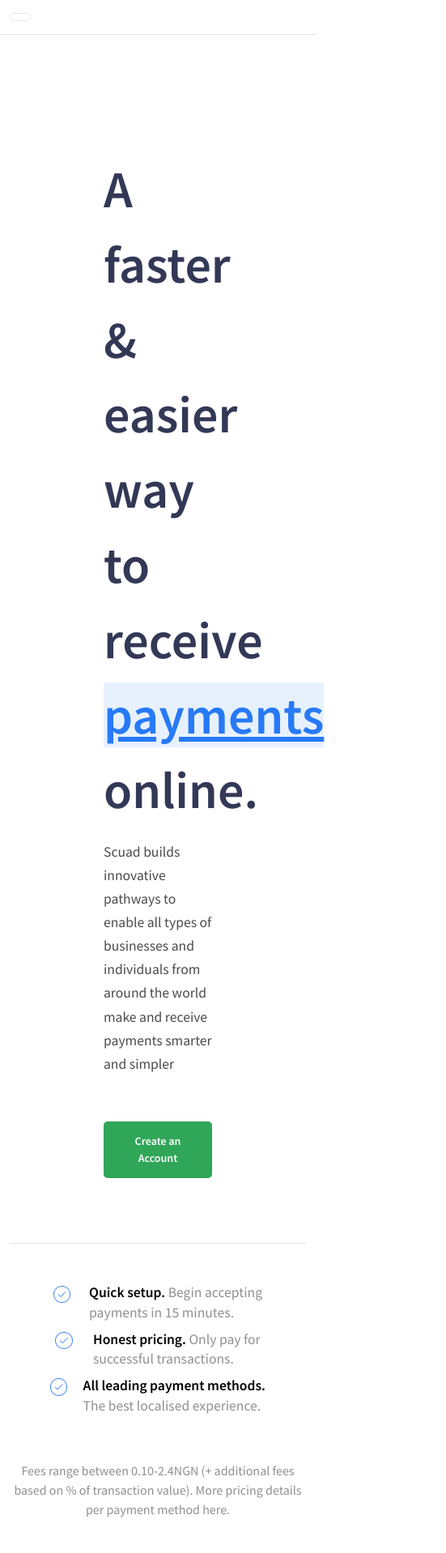
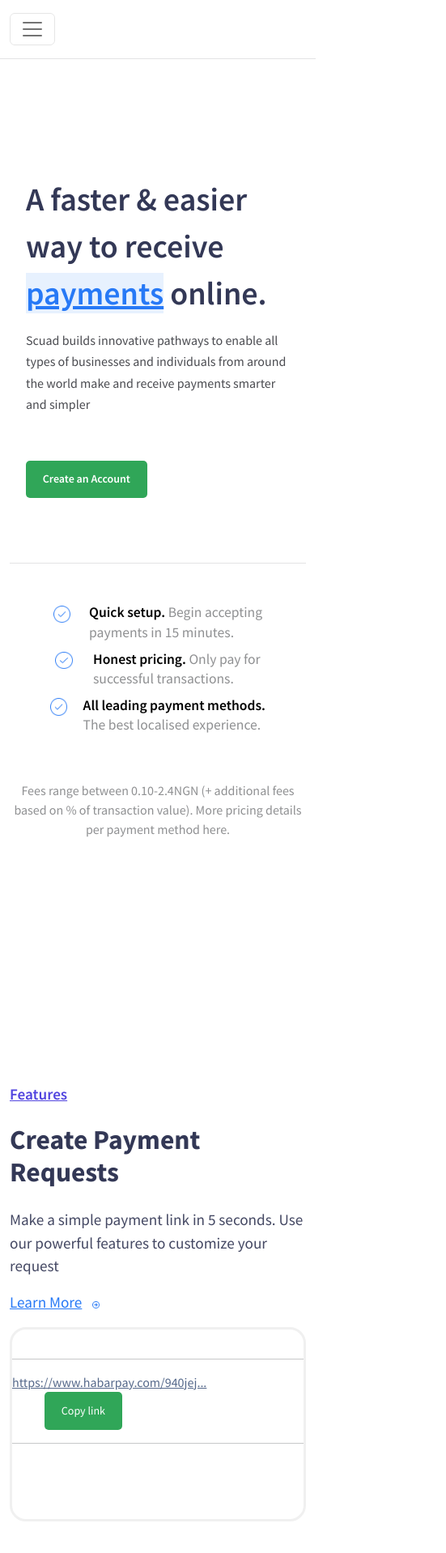
Before and after one commit to EbukaPeter55/Scuad-pay, a React (Create React App) app: page / in a window 390 px wide. Shown: the top 1918 px of the page at 81% size, 551 px wide, since content can reach past the window. After the commit the page ends 1879 px from the top, so only its background shows below. Built offline with nearby package versions, Linux system fonts and the light colour scheme.

Commit message:
Made the navbar mobile responsive

```diff
--- a/public/index.html
+++ b/public/index.html
@@ -14,6 +14,7 @@
       manifest.json provides metadata used when your web app is installed on a
       user's mobile device or desktop. See https://developers.google.com/web/fundamentals/web-app-manifest/
     -->
+
     <link rel="manifest" href="%PUBLIC_URL%/manifest.json" />
 
     <!-- Google Montserrat font -->
--- a/src/components/ReusableComponent/Button/Button.styles.css
+++ b/src/components/ReusableComponent/Button/Button.styles.css
@@ -3,3 +3,9 @@
     font-size: .875rem;
     border-radius: 5px;
 }
+
+@media(max-width: 414px){
+    /* .reusable_button{
+        padding: 5rem 1.6rem;
+    } */
+}
--- a/src/components/layout/HeroSection/HeroSection.component.jsx
+++ b/src/components/layout/HeroSection/HeroSection.component.jsx
@@ -5,7 +5,9 @@ import './HeroSection.styles.css';
 const HeroSection = () => {
 
     return (
-        <section className='hero_section'>
+        <div >
+        <hr className="nav_line"></hr>
+         <section className='hero_section'>
             <div className='hero_wrapper'>
             <h1>A faster & easier way to receive
                 <span> payments</span> online.</h1>
@@ -15,6 +17,7 @@ const HeroSection = () => {
             </p>
             <div className='hero_wrapper--button'>
             <Button
+            className="mobile_style"
             type="button"
             buttonText="Create an Account"
             background = "#30A658"
@@ -25,7 +28,9 @@ const HeroSection = () => {
             </div>
             </div>
 
-        </section>
+         </section>
+
+        </div>
     )
 }
 
--- a/src/components/layout/HeroSection/HeroSection.styles.css
+++ b/src/components/layout/HeroSection/HeroSection.styles.css
@@ -1,3 +1,9 @@
+.nav_line{
+    max-width: 1150px;
+    margin: 0 auto 0 auto;
+    color: #8F9092;
+}
+
 .hero_section{
     width: 100%;
     padding: 0 8rem;
@@ -33,3 +39,26 @@
 .hero_wrapper .hero_wrapper--button{
     margin-top: 3.5rem;
 }
+
+/* RESPONSIVE STYLE */
+@media(max-width: 414px){
+    .hero_section{
+        padding: 0 2rem;
+    }
+
+    .hero_wrapper{
+        width: 100%
+    }
+
+    .hero_wrapper h1{
+        width: 100%;
+        font-size: 2.5rem!important;
+    }
+
+    .hero_wrapper p{
+        font-size: 1rem;
+    }
+    .reusable_button{
+        padding: .8rem 1.3rem!important;
+    }
+}
--- a/src/components/layout/NavBar/NavBar.component.jsx
+++ b/src/components/layout/NavBar/NavBar.component.jsx
@@ -1,64 +1,49 @@
 import React from 'react';
 import './NavBar.styles.css';
 
-import { Link } from 'react-router-dom';
-
-// import NavDropdown from 'react-bootstrap/NavDropdown';
-
+import Container from 'react-bootstrap/Container';
+import Nav from 'react-bootstrap/Nav';
+import Navbar from 'react-bootstrap/Navbar';
+import NavDropdown from 'react-bootstrap/NavDropdown';
+import nigeria from '../../../assets/images/nigeria.png';
 
 const NavBar = () =>{
 
     return (
       <div>
+        <Navbar bg="white" expand="lg">
+        <Container fluid>
+        <Navbar.Toggle aria-controls="navbarScroll" />
+        <Navbar.Collapse id="navbarScroll">
+          <Nav
+            className="me-auto my-2 my-lg-0"
+            style={{ maxHeight: '100px' }}
+            navbarScroll
+          >
+          </Nav>
+          <Nav className='nav_content'>
+          <Nav.Link className='archware-nav-title' href="#">Products</Nav.Link>
+          <Nav.Link className='archware-nav-title' href="#">Pricing</Nav.Link>
+          <Nav.Link className='archware-nav-title' href="#">Support</Nav.Link>
+          <Nav.Link className='archware-nav-title' href="#">Documentation</Nav.Link>
+          <Nav.Link className='archware-nav-title' href="#">Login</Nav.Link>
+          <Nav.Link className='archware-nav-title' href="#">Create Account</Nav.Link>
 
-        <nav className="navbar navbar-expand-lg navbar-light mask-custom shadow-0" id="navMain">
-          <div className="container-fluid">
+          <NavDropdown className='archware-nav-title' title="Ghana" id="navbarScrollingDropdown">
+              <NavDropdown.Item href="#">
+                <img className='img-fluid navDrop_logo' src={nigeria} alt="nigeria logo"/> Nigeria
+              </NavDropdown.Item>
+              <NavDropdown.Divider />
+              <NavDropdown.Item href="#">
+                Senegal
+              </NavDropdown.Item>
+            </NavDropdown>
 
-            <button className="navbar-toggler hamburger-icon hamburger-mobile" type="button" data-bs-toggle="collapse"
-                data-bs-target="#navbarSupportedContent" aria-controls="navbarSupportedContent" aria-expanded="false"
-                aria-label="Toggle navigation" >
-                <i className="fas fa-bars"></i>
-            </button>
+          </Nav>
+        </Navbar.Collapse>
+      </Container>
+    </Navbar>
 
-            <div className="collapse navbar-collapse right-nav" id="navbarSupportedContent">
-                <ul className="navbar-nav me-auto nav-links-a">
-                    <li className="nav-item px-3">
-                        <Link to="#" className="nav-link archware-nav-title" >Products</Link>
-                    </li>
-
-                    <li className="nav-item px-3">
-                        <Link to="#" className="nav-link archware-nav-title">Pricing</Link>
-                    </li>
-
-                    <li className="nav-item px-3">
-                        <Link to="#" className="nav-link archware-nav-title">Support</Link>
-                    </li>
-
-                    <li className="nav-item px-3">
-                        <Link to="#" className="nav-link archware-nav-title">Documentation</Link>
-                    </li>
-
-                    <li className="nav-item px-3">
-                        <Link to="#" className="nav-link archware-nav-title">Login</Link>
-                    </li>
-
-                    <li className="nav-item px-3">
-                        <Link to="#" className="nav-link archware-nav-title">Create Account</Link>
-                    </li>
-
-                    {/* <li className="button-wrapper">
-                        <a>
-                            <button type="button" className="buy-button">
-                                Get In Touch
-                            </button>
-                        </a>
-                    </li> */}
-                </ul>
-
-            </div>
-        </div>
-    </nav>
-    <hr className="nav_line"></hr>
       </div>
 
     )
--- a/src/components/layout/NavBar/NavBar.styles.css
+++ b/src/components/layout/NavBar/NavBar.styles.css
@@ -1,4 +1,11 @@
-/* Nav text Start*/
+/* Nav stylest*/
+.nav_content{
+    margin-right: 12%;
+}
+
+.navDrop_logo{
+    width: 15%;
+}
 nav{
     padding: 1rem 0!important;
 }
@@ -11,8 +18,8 @@ nav{
 .archware-nav-title{
     color: #5A5E76!important;
     font-style: normal;
-    font-weight: 520!important;
-    font-size: .875rem;
+    font-weight: 505!important;
+    font-size: 1rem;
     line-height: 22px;
     position: relative;
 }
@@ -20,43 +27,6 @@ nav{
     font-size: .83rem!important;
 }
 
-nav .buy-button{
-    /* width: 131.08px; */
-    padding: .875rem 1.5rem;
-    height: auto;
-    background: #F56B08;
-    border-radius: 25px;
-    border: none;
-    font-style: normal;
-    font-weight: 600;
-    font-size: 0.75rem;
-    line-height: 18px;
-    color: #FFFFFF;
-
-}
-nav button[type="button"]{
-    margin-right: 2rem;
-}
-
-.right-nav{
-    margin-left: 41%;
-    margin-top: 1rem;
-}
-
-.button-wrapper{
-    margin-left: 1.5rem;
-}
-
-/* Hide the light logo by default */
-.light-logo{
-    display: none;
-}
-
-/* Color of the navbar AFTER scroll */
-.navbar-scroll,
-.navbar-scrolled {
-  background-color: #bbb1cb;
-}
 
 .navbar-trigger{
     background: #FFFFFF;
@@ -110,11 +80,6 @@ ul li a:nth-child(2) {
     margin-left: -1em;
 }
 
-.nav_line{
-    max-width: 1200px;
-    margin: 0 auto 0 auto;
-    color: #8F9092;
-}
 @media (max-width: 1200px) {
 
 }
--- a/src/components/layout/PaymentRequest/PaymentRequest.component.jsx
+++ b/src/components/layout/PaymentRequest/PaymentRequest.component.jsx
@@ -8,7 +8,7 @@ import { Link } from "react-router-dom";
 const PaymentRequest = () =>{
 
     return (
-        <section className="features container-fluid d-flex flex-row justify-content-evenly align-items-center">
+        <section className="features container-fluid d-flex flex-row flex-wrap justify-content-evenly align-items-center">
             {/* Left */}
             <div className="features_left">
                 <header>
--- a/src/components/layout/PaymentRequest/PaymentRequest.styles.css
+++ b/src/components/layout/PaymentRequest/PaymentRequest.styles.css
@@ -73,3 +73,16 @@
     color: #56698B;
     font-weight: 500;
 }
+
+/* RESPONSIVE STYLE */
+@media(max-width: 414px){
+    .features{
+    padding-left: 1rem;
+    padding-right: 1rem;
+
+    }
+
+    .right_card{
+        width: 100%;
+    }
+}
```
Also changed, not shown: src/assets/images/black-man-tab.jpeg (added), src/assets/images/nigeria.png (added).
